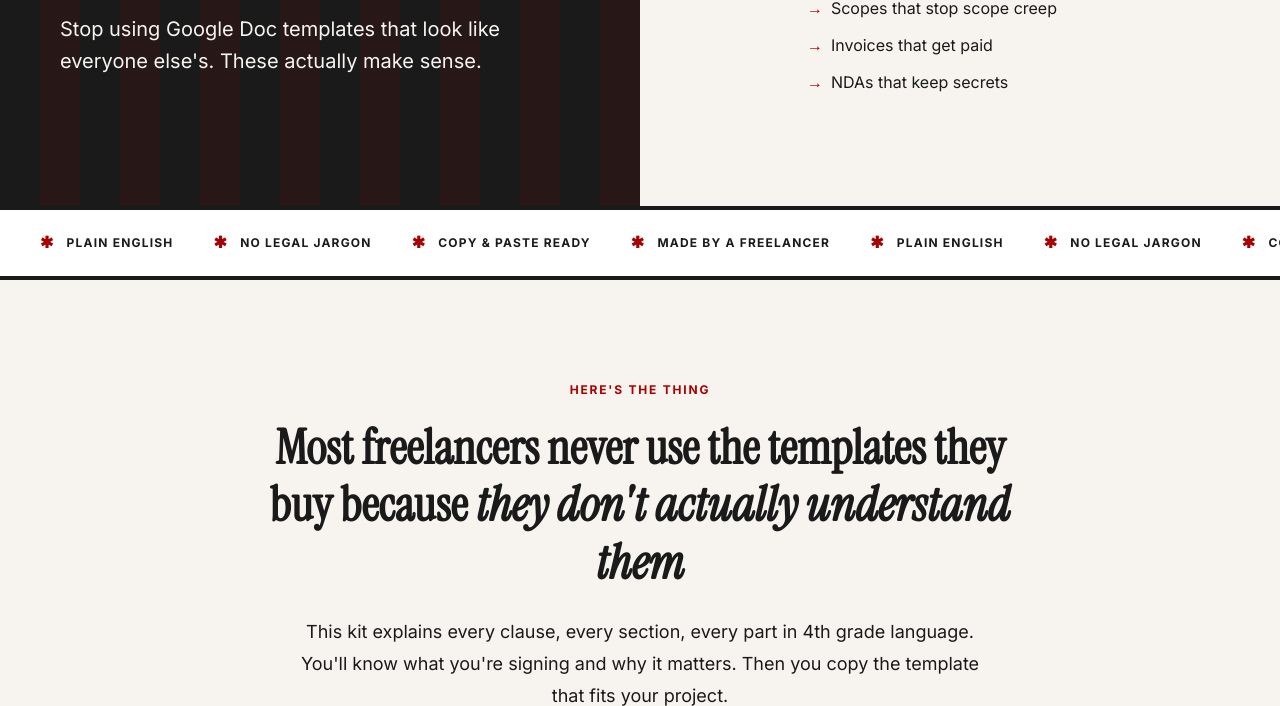
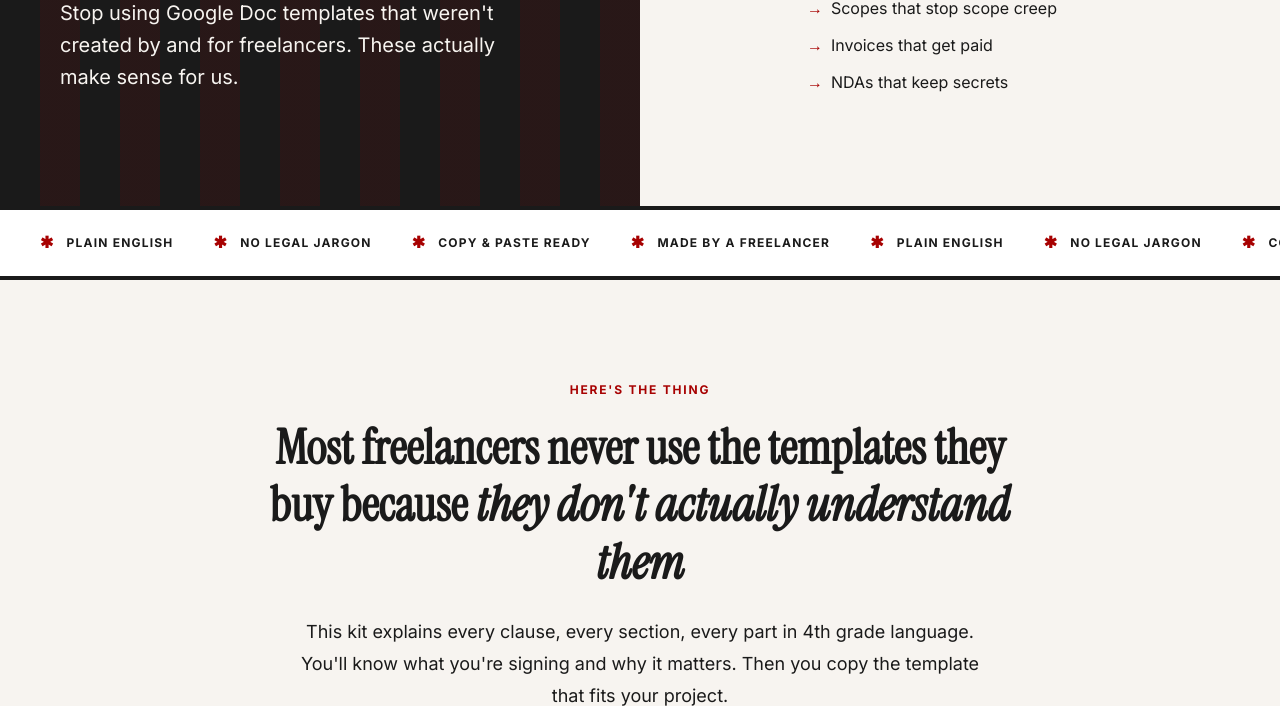
Before and after one commit to sabrinassantiago/bureaucracy-kit-landing, a plain HTML site: page index.html in a window 1280 px wide. Shown: the part 394-1100 px from the top of the page. Drawn offline with Linux system fonts and the light colour scheme.

Commit message:
Update index.html

```diff
--- a/index.html
+++ b/index.html
@@ -457,7 +457,7 @@
       <div class="hero-content">
         <div class="price-tag">$9</div>
         <h1 class="hero-title">The Documents You Need <em>Before</em> Something Goes Wrong</h1>
-        <p class="hero-subtitle">Stop using Google Doc templates that look like everyone else's. These actually make sense.</p>
+        <p class="hero-subtitle">Stop using Google Doc templates that weren't created by and for freelancers. These actually make sense for us.</p>
       </div>
     </div>
     <div class="hero-right">
```
